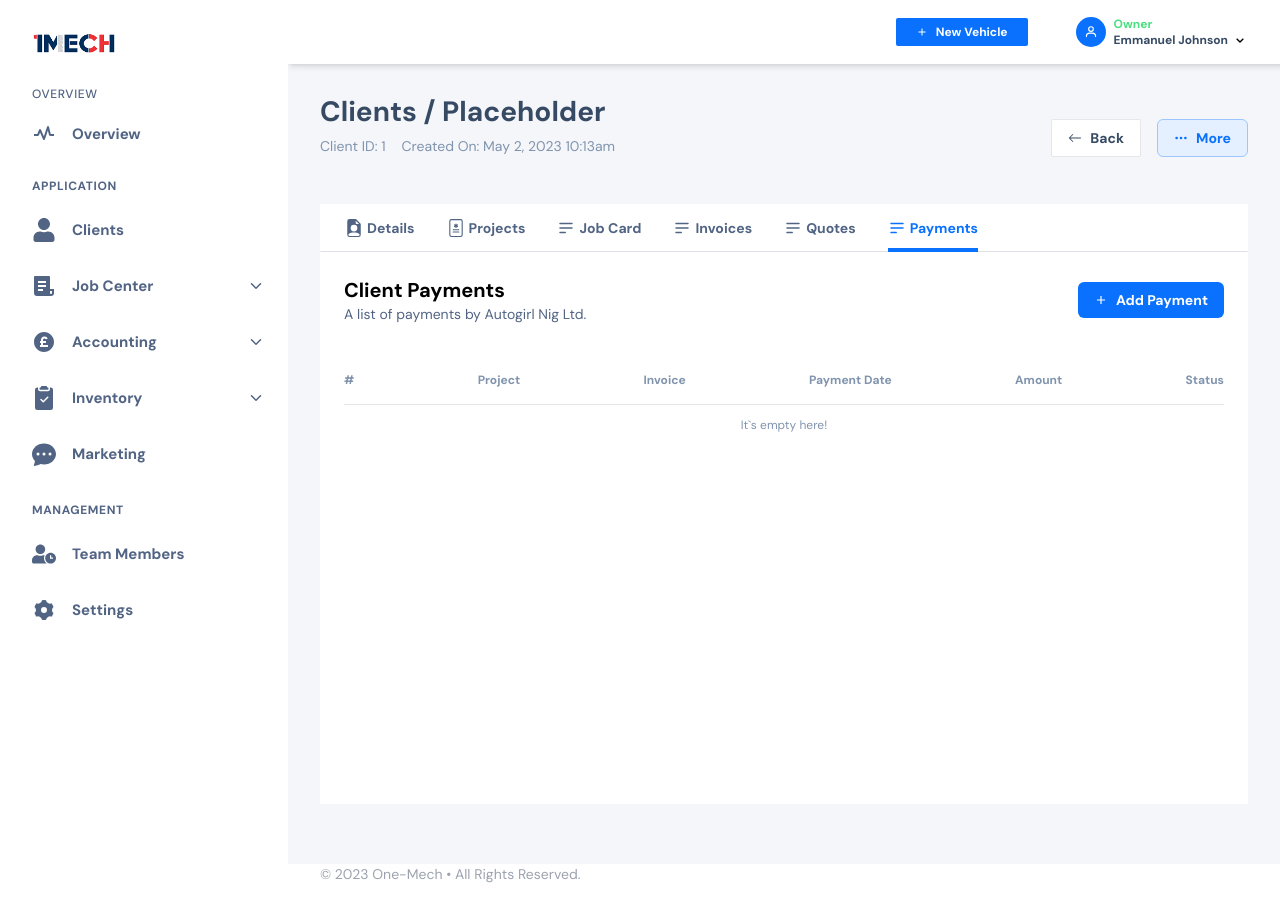
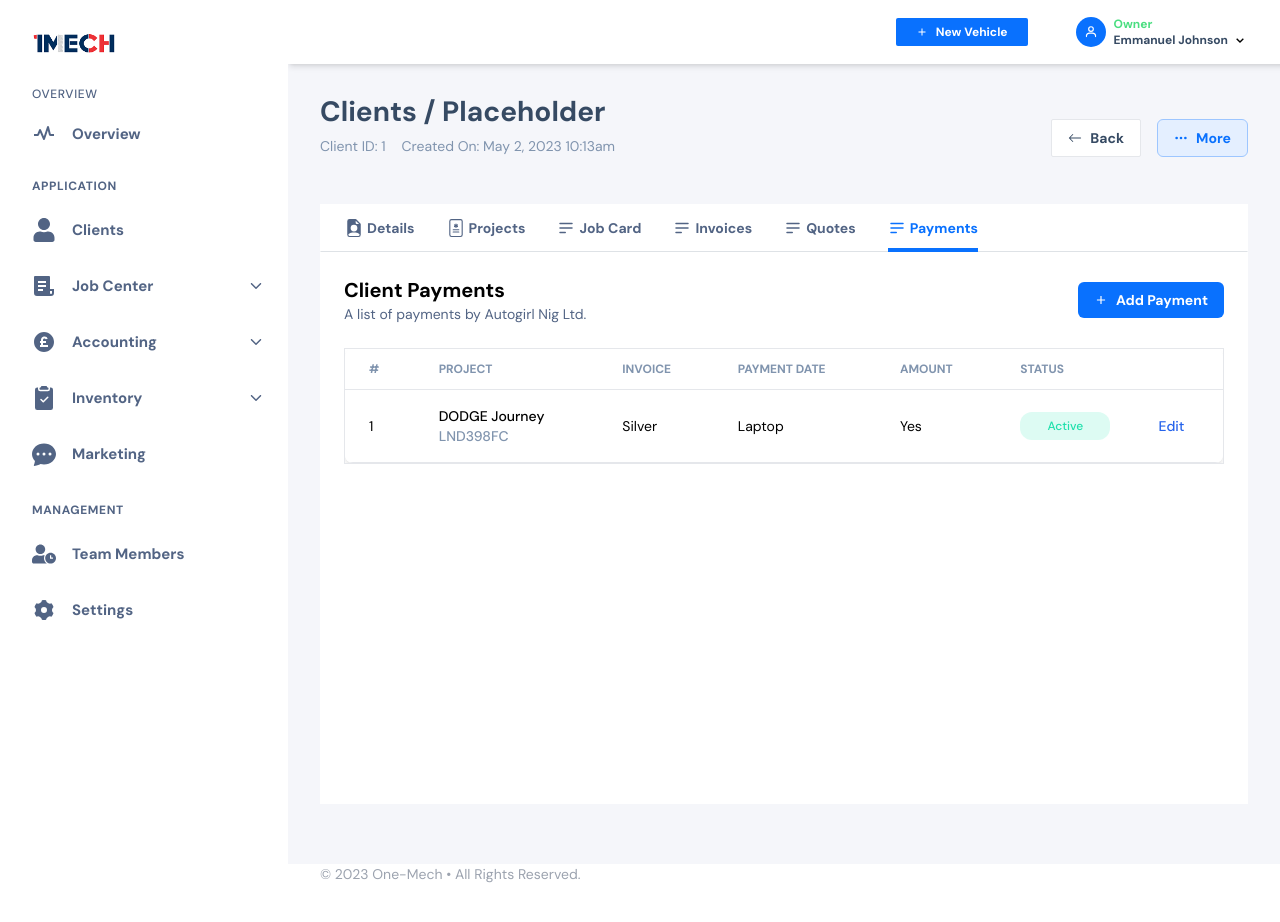
Before and after one commit to 1Mech-Auto/1Mech_Web, a Next.js app: page /clients/1/payments in a window 1280 px wide. Shown: the top 922 px of the page. Built offline with nearby package versions, Linux system fonts and the light colour scheme; no server answers.

Commit message:
Single Client Payment Page

```diff
--- a/src/components/Client.js
+++ b/src/components/Client.js
@@ -22,7 +22,7 @@ export default function Client({ clients, index, handleClick, extraInfo }) {
     >
       <div>{index + 1}</div>
       <div className="flex items-center gap-2">
-        <p className="p-2.5 bg-blue-500 rounded-full text-white hidden sm:block">
+        <p className="p-2.5 bg-blue-500 rounded-full text-white hidden sm:block uppercase">
           {checkInitials(names)}
         </p>
         <div>
--- a/src/pages/clients/[clientId]/index.js
+++ b/src/pages/clients/[clientId]/index.js
@@ -66,7 +66,7 @@ const DetailsPage = ({ children }) => {
       {info && <NewInfoUpdate info={info} setInfo={setInfo} />}
       {sms && <NewSMSForm sms={sms} setSms={setSms} />}
 
-      <section className="flex justify-between mb-6 px-6 sm:px-0">
+      <section className="flex justify-between mb-6 px-6 sm:px-0 ">
         <div className="mb-6">
           <h1 className="text-2xl lg:text-[1.75rem] font-bold text-[#364a63]">
             Clients / Placeholder
@@ -331,7 +331,7 @@ const DetailsPage = ({ children }) => {
               ></div>
             </Link>
           </div>
-          <div>{children}</div>
+          <div className="">{children}</div>
         </div>
       </div>
     </Layout>
--- a/src/pages/clients/[clientId]/payments.js
+++ b/src/pages/clients/[clientId]/payments.js
@@ -2,14 +2,50 @@ import { useState } from "react";
 import DetailsPage from ".";
 import { BiPlus } from "react-icons/bi";
 import NewPaymentForm from "@/components/forms/NewPaymentForm";
+import { HiOutlinePencil } from "react-icons/hi";
+import { BsTrash } from "react-icons/bs";
+import { HiOutlineMenuAlt2 } from "react-icons/hi";
+import { TiCancel } from "react-icons/ti";
 
 const Payments = () => {
   const [payment, setPayment] = useState(false);
+  const extraInfo = [
+    { name: "Edit Details", icon: <HiOutlinePencil /> },
+    {
+      name: "Create Job Card",
+      icon: <HiOutlineMenuAlt2 />,
+      state: "setJobCard",
+    },
+    { name: "Create Quote", icon: <HiOutlineMenuAlt2 /> },
+    {
+      name: "Create Invoice",
+      icon: <HiOutlineMenuAlt2 />,
+    },
+    {
+      name: "Cancel Project",
+      icon: <TiCancel />,
+    },
+    { name: "Delete", icon: <BsTrash /> },
+  ];
+  const handleClick = (index) => {
+    // Perform different setState functions based on index
+    if (index === 0) {
+      setInfo(true);
+    } else if (index === 1) {
+      setJobCard(true);
+    } else if (index === 2) {
+      setQuote(true);
+    } else if (index === 3) {
+      setInvoice(true);
+    } else {
+      return "none";
+    }
+  };
 
   return (
     <DetailsPage>
       {payment && <NewPaymentForm payment={payment} setPayment={setPayment} />}
-      <div className="px-6">
+      <div className="px-6 ">
         <div className="flex items-center justify-between">
           <div className="py-6 md:col-span-2">
             <h3 className="text-lg sm:text-xl font-semibold">
@@ -27,17 +63,66 @@ const Payments = () => {
             <span className="hidden sm:block">Add Payment</span>
           </button>
         </div>
-        <div className="w-full min-h-[9em] bg-white mx-auto text-[#8094ae] text-md pb-4">
-          <section className="flex items-center justify-between pt-6 pb-4 text-xs font-bold">
-            <p>#</p>
-            <p>Project</p>
-            <p>Invoice</p>
-            <p>Payment Date</p>
-            <p>Amount</p>
-            <p>Status</p>
-          </section>
-          <hr className="mb-3" />
-          <p className="text-xs text-center">It`s empty here!</p>
+        <div className="grid w-full border overflow-x-hidden">
+          <div class="relative overflow-x-auto shadow-md sm:rounded-lg">
+            <table class="w-full text-sm text-left text-black">
+              <thead class="text-xs text-[#8094ae] uppercase border-b">
+                <tr>
+                  <th scope="col" class="px-6 py-3">
+                    #
+                  </th>
+                  <th scope="col" class="px-6 py-3">
+                    Project
+                  </th>
+                  <th scope="col" class="px-6 py-3">
+                    Invoice
+                  </th>
+                  <th scope="col" class="px-6 py-3">
+                    Payment Date
+                  </th>
+                  <th scope="col" class="px-6 py-3">
+                    Amount
+                  </th>
+                  <th scope="col" class="px-6 py-3">
+                    Status
+                  </th>
+                  <th scope="col" class="px-6 py-3"></th>
+                </tr>
+              </thead>
+              <tbody>
+                <tr class="bg-white border-b hover:bg-gray-50">
+                  <td class="px-6 py-3">
+                    <div className="flex items-center">1</div>
+                  </td>
+                  <th
+                    scope="row"
+                    class="px-6 py-4 font-medium text-gray-900 whitespace-nowrap"
+                  >
+                    <div>
+                      <h3 className="font-medium text-black">DODGE Journey</h3>
+                      <p className="text-[#8094ae]">LND398FC</p>
+                    </div>
+                  </th>
+                  <td class="px-6 py-4">Silver</td>
+                  <td class="px-6 py-4">Laptop</td>
+                  <td class="px-6 py-4">Yes</td>
+                  <td class="px-6 py-4">
+                    <div className="font-medium bg-[#1ee0ac26] text-[#1ee0ac] py-1.5 px-4 text-center text-xs rounded-xl">
+                      Active
+                    </div>
+                  </td>
+                  <td class="px-6 py-4">
+                    <a
+                      href="#"
+                      class="font-medium text-blue-600"
+                    >
+                      Edit
+                    </a>
+                  </td>
+                </tr>
+              </tbody>
+            </table>
+          </div>
         </div>
       </div>
     </DetailsPage>
--- a/src/pages/clients/[clientId]/projects.js
+++ b/src/pages/clients/[clientId]/projects.js
@@ -1,10 +1,49 @@
-import React from "react";
+import React,{useState} from "react";
 import DetailsPage from ".";
 import { RxDotFilled } from "react-icons/rx";
 import { BsThreeDots } from "react-icons/bs";
-
+import { HiOutlinePencil } from "react-icons/hi";
+import { TbMessageCircle } from "react-icons/tb";
+import { BsTrash } from "react-icons/bs";
+import { HiOutlineMenuAlt2 } from "react-icons/hi";
+import { TiCancel } from "react-icons/ti";
+import MoreButton from "@/components/MoreButton";
 
 const Projects = () => {
+  const [show, setShow] = useState(false);
+
+  const extraInfo = [
+    { name: "Edit Details", icon: <HiOutlinePencil /> },
+    {
+      name: "Create Job Card",
+      icon: <HiOutlineMenuAlt2 />,
+      state: "setJobCard",
+    },
+    { name: "Create Quote", icon: <HiOutlineMenuAlt2 /> },
+    {
+      name: "Create Invoice",
+      icon: <HiOutlineMenuAlt2 />,
+    },
+    {
+      name: "Cancel Project",
+      icon: <TiCancel />,
+    },
+    { name: "Delete", icon: <BsTrash /> },
+  ];
+  const handleClick = (index) => {
+    // Perform different setState functions based on index
+    if (index === 0) {
+      setInfo(true);
+    } else if (index === 1) {
+      setJobCard(true);
+    } else if (index === 2) {
+      setQuote(true);
+    } else if (index === 3) {
+      setInvoice(true);
+    } else {
+      return "none";
+    }
+  };
   return (
     <DetailsPage>
       <div className="px-6">
@@ -69,7 +108,17 @@ const Projects = () => {
               <p className="text-xs font-bold">In Progress</p>
             </div>
             <div>
-              <BsThreeDots className="cursor-pointer text-xl" />
+              <BsThreeDots
+                className="cursor-pointer text-xl"
+                onClick={() => setShow(!show)}
+              />
+              {show && (
+                <MoreButton
+                  href={"/jobs/99/details"}
+                  extraInfo={extraInfo}
+                  handleClick={handleClick}
+                />
+              )}
             </div>
           </div>
         </div>
```
Also changed, not shown: src/components/forms/NewVehicleForm.js (+0 -39 lines).
